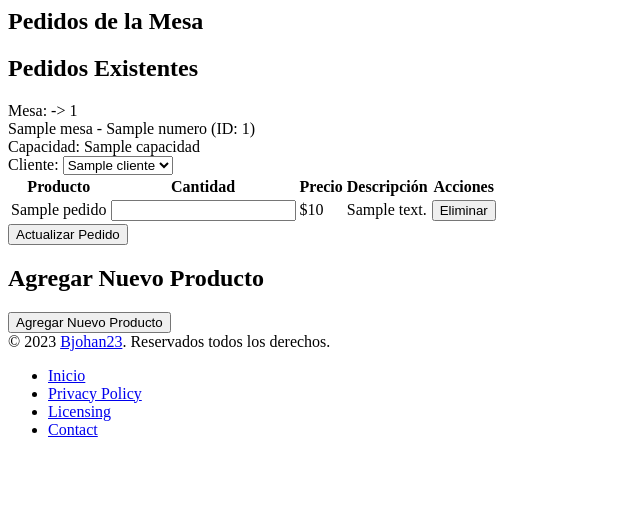
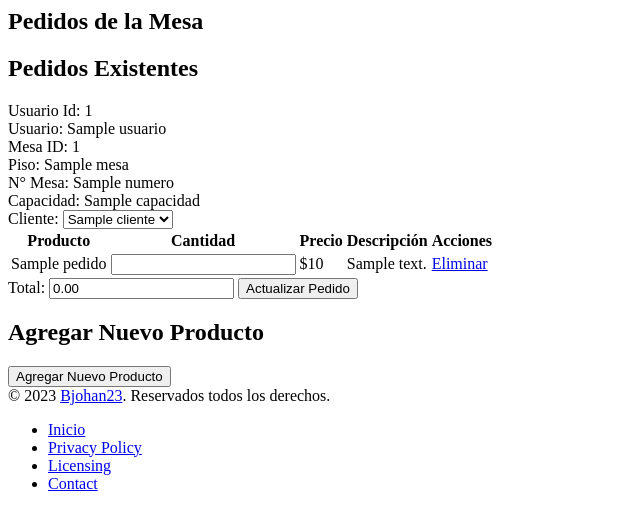
Before and after one commit to Bjohan23/pizza4, a PHP site: the page made by app/Views/pedidos/viewMesa.php in a window 1280 px wide. Shown: the top 530 px of the page, without its empty margins (0-640 px from the left). Run offline with PHP 8.4, Linux system fonts and the light colour scheme; the template is opened without the code that fills it: most values are stand-ins (such as "Sample title", 1, 10 or a date in 2020); data that the repository does not hold is empty; some libraries are stand-ins or nearby versions.

Commit message:
feat: Actualizar consultas de bases de datos en modelos Mesa y Pedido

```diff
--- a/app/Models/Mesa.php
+++ b/app/Models/Mesa.php
@@ -20,7 +20,7 @@ class Mesa extends Model
 
     public function getMesaById($id)
     {
-        $this->db->query('SELECT mesas.id, mesas.numero, mesas.capacidad, piso.nombre AS nombre_piso FROM mesas AS mesas JOIN Piso AS piso ON mesas.piso_id = piso.id WHERE mesas.id = :id');
+        $this->db->query('SELECT mesas.id, mesas.piso_id, mesas.numero, mesas.capacidad, piso.nombre AS nombre_piso FROM mesas AS mesas JOIN piso AS piso ON mesas.piso_id = piso.id WHERE mesas.id = :id');
         $this->db->bind(':id', $id);
         return $this->db->single();
     }
--- a/app/Views/pedidos/viewMesa.php
+++ b/app/Views/pedidos/viewMesa.php
@@ -2,13 +2,11 @@
     function calcularTotal() {
         let total = 0;
         document.querySelectorAll('.producto').forEach(producto => {
-            const cantidad = producto.querySelector('.cantidad').value;
-            if (cantidad > 0) {
-                const precio = producto.querySelector('.precio').dataset.precio;
+            const cantidad = parseFloat(producto.querySelector('.cantidad').value) || 0;
+            const precio = parseFloat(producto.querySelector('.precio').dataset.precio) || 0;
             total += cantidad * precio;
-            }
         });
-        document.getElementById('total').value = total;
+        document.getElementById('total').value = total.toFixed(2);
     }
 
     function buscarProductos() {
@@ -47,8 +45,10 @@
         });
         document.getElementById('filtro').addEventListener('input', buscarProductos);
         document.querySelector('form').addEventListener('submit', validarFormulario);
+        calcularTotal(); // Calcular el total inicial al cargar la página
     });
 </script>
+
 <main class="p-4 md:ml-64 h-auto pt-20">
     <section class="bg-gray-50 dark:bg-gray-900 py-3 sm:py-5">
         <div class="px-4 mx-auto max-w-screen-2xl lg:px-12">
@@ -61,17 +61,25 @@
                         <p class="text-red-500"><?php echo $error; ?></p>
                     <?php endif; ?>
                     <h2 class="text-xl font-bold mb-4 dark:text-white">Pedidos Existentes</h2>
+                    <?php if (isset($data['pedido'])) : ?>
                         <form action="/PIZZA4/public/pedidos/update/<?php echo htmlspecialchars($data['mesa_id']); ?>" method="post">
-                        <input type="hidden" name="pedido_id" value="<?php echo htmlspecialchars($pedido['id']); ?>">
+                            <input type="hidden" name="pedido_id" value="<?php echo htmlspecialchars($data['pedido']['id']); ?>">
+                            <input type="hidden" name="mesa_id" value="<?php echo htmlspecialchars($data['mesa_id']); ?>">
+                            <input type="hidden" name="estado" value="<?php echo htmlspecialchars($data['pedido']['estado']); ?>">
+                            <input type="hidden" name="usuario_id" value="<?php echo htmlspecialchars($data['pedido']['usuario_id']); ?>">
+
                             <div>
-                            <label for="mesa_id" class="block mb-2 text-sm font-medium text-gray-900 dark:text-gray-300">
-                                Mesa: -> <?php echo htmlspecialchars($data['mesa_id']); ?>
+                                <!-- mostrar usuario  -->
+                                <label for="usuario_id" class="block mb-2 text-sm font-medium text-gray-900 dark:text-gray-300">
+                                    Usuario Id: <?php echo htmlspecialchars($data['usuario']->id); ?> <br>
+                                    Usuario: <?php echo htmlspecialchars($data['usuario']->nombre); ?>
                                 </label>
 
                                 <?php if (isset($data['mesa']) && isset($data['mesa']->capacidad) && isset($data['mesa']->numero) && isset($data['mesa']->id)) : ?>
                                     <div class="bg-gray-50 border border-gray-300 text-gray-900 text-sm rounded-lg p-2.5 dark:bg-gray-700 dark:border-gray-600 dark:text-white">
-                                    <?php echo htmlspecialchars($data['mesa']->nombre_piso) . ' - ' . htmlspecialchars($data['mesa']->numero); ?>
-                                    <span class="text-gray-500 ml-2">(ID: <?php echo htmlspecialchars($data['mesa']->id); ?>)</span>
+                                        <span>Mesa ID: <?php echo htmlspecialchars($data['mesa']->id); ?></span><br>
+                                        <span> Piso: <?php echo htmlspecialchars($data['mesa']->nombre_piso); ?></span><br>
+                                        <span>N° Mesa: <?php echo htmlspecialchars($data['mesa']->numero); ?></span>
                                         <div>Capacidad: <?php echo htmlspecialchars($data['mesa']->capacidad); ?></div>
                                     </div>
                                 <?php else : ?>
@@ -97,7 +105,7 @@
                                         <th class="py-2 px-4 border dark:border-gray-600 dark:text-white">Acciones</th>
                                     </tr>
                                 </thead>
-                            <tbody>
+                                <tbody class="producto">
                                     <?php foreach ($data['pedidos'] as $pedido) : ?>
                                         <tr class="border-b dark:border-gray-600">
                                             <td class="py-2 px-4 border dark:border-gray-600 dark:text-white"><?php echo htmlspecialchars($pedido['producto_nombre']); ?></td>
@@ -107,16 +115,21 @@
                                             <td class="py-2 px-4 border dark:border-gray-600 dark:text-white precio" data-precio="<?php echo htmlspecialchars($pedido['precio']); ?>">$<?php echo htmlspecialchars($pedido['precio']); ?></td>
                                             <td class="py-2 px-4 border dark:border-gray-600 dark:text-white"><?php echo htmlspecialchars($pedido['producto_descripcion']); ?></td>
                                             <td class="py-2 px-4 border dark:border-gray-600 dark:text-white">
-                                            <button type="button" class="bg-red-500 hover:bg-red-700 text-white font-bold py-2 px-4 rounded" onclick="eliminarProducto(<?php echo htmlspecialchars($pedido['producto_id']); ?>)">Eliminar</button>
+                                                <a href="/PIZZA4/public/pedidos/eliminarProducto/<?php echo htmlspecialchars($pedido['pedido_id']); ?>/<?php echo htmlspecialchars($pedido['producto_id']); ?>" class="bg-red-500 hover:bg-red-700 text-white font-bold py-2 px-4 rounded">Eliminar</a>
                                             </td>
                                         </tr>
                                     <?php endforeach; ?>
                                 </tbody>
                             </table>
                             <div class="mt-4">
+                                <label for="total" class="block mb-2 text-sm font-medium text-gray-900 dark:text-gray-300">Total:</label>
+                                <input type="text" id="total" name="total" value="0.00" class="shadow-sm bg-gray-50 border border-gray-300 text-gray-900 text-sm rounded-lg focus:ring-primary-500 focus:border-primary-500 block w-full p-2.5 dark:bg-gray-700 dark:border-gray-600 dark:placeholder-gray-400 dark:text-white dark:focus:ring-primary-500 dark:focus:border-primary-500 dark:shadow-sm-light" readonly>
                                 <button type="submit" class="bg-green-500 hover:bg-green-700 text-white font-bold py-2 px-4 rounded">Actualizar Pedido</button>
                             </div>
                         </form>
+                    <?php else : ?>
+                        <p class="text-red-500">No se encontró información del pedido.</p>
+                    <?php endif; ?>
                     <h2 class="text-xl font-bold mb-4 mt-6 dark:text-white">Agregar Nuevo Producto</h2>
                     <button class="bg-blue-500 hover:bg-blue-700 text-white font-bold py-2 px-4 rounded" type="button" onclick="window.location.href='/PIZZA4/public/pedidos/create/<?php echo htmlspecialchars($data['mesa_id']); ?>'">Agregar Nuevo Producto</button>
                 </div>
--- a/app/core/App.php
+++ b/app/core/App.php
@@ -1,5 +1,4 @@
 <?php
-
 class App
 {
     protected $controller = 'HomeController';
--- a/config/config.php
+++ b/config/config.php
@@ -10,7 +10,7 @@ define('SALIR', '/PIZZA4/public/auth/login');
 define('APP_URL', 'http://localhost/PIZZA4/');
 define('FORM_URL', '/PIZZA4/public/');
 define('APP_NAME', 'PIZZA4');
-define('APP_PATH', realpath(dirname(__FILE__, 2)) . '/');
+define('APP_PATH', realpath(dirname(__FILE__, 2)) . '/'); // obtiene la ruta del proyecto en el servidor local o en el servidor de produccion
 // usuarios
 define('USER', '/PIZZA4/public/usuarios');
 define('USER_CREATE', '/PIZZA4/public/usuarios/create');
```
Also changed, not shown: app/Controllers/PedidosController.php (+42 -9 lines), app/Models/Pedido.php (+9 -0 lines), .htaccess. Lines whose indentation alone changed are shown as unchanged.
